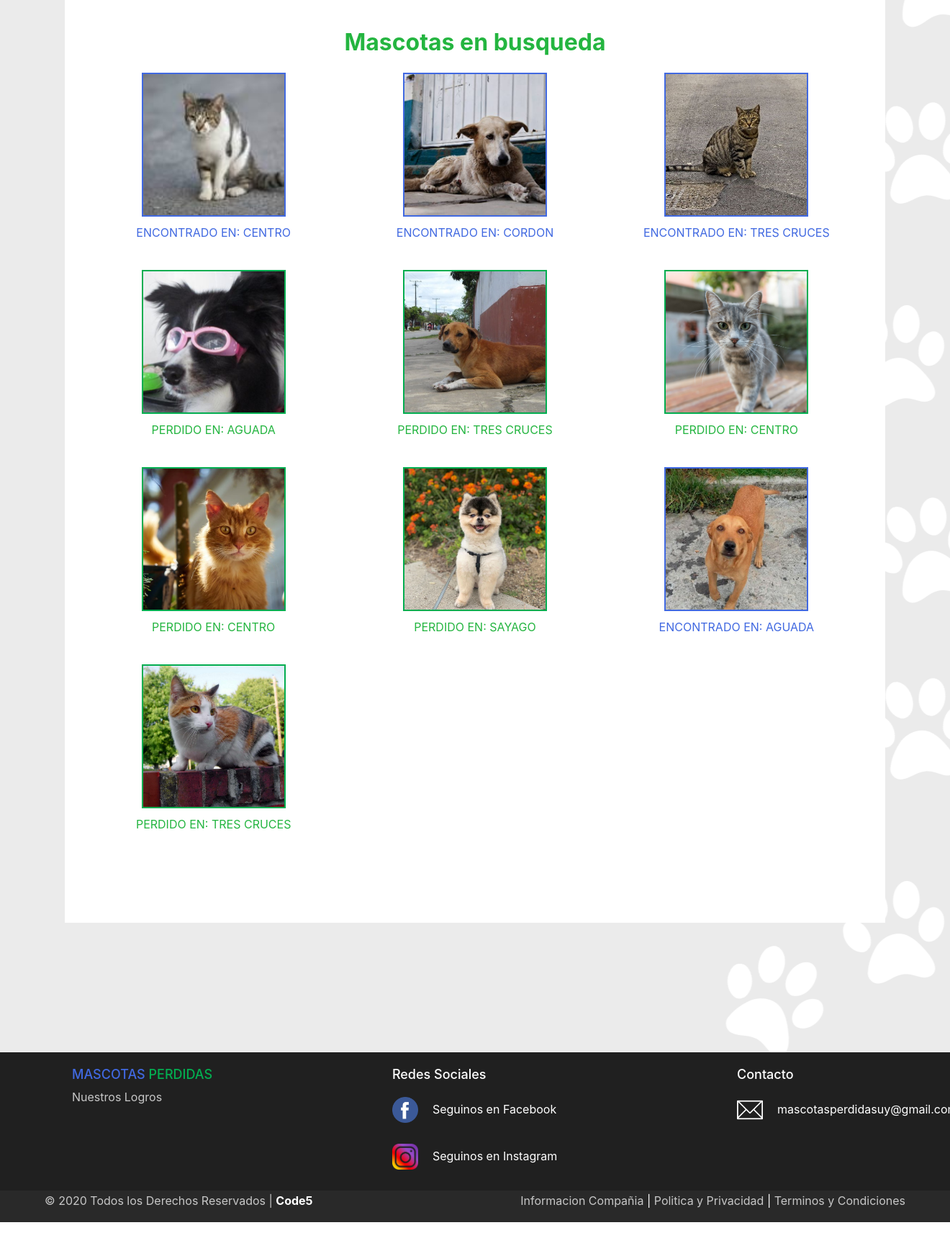
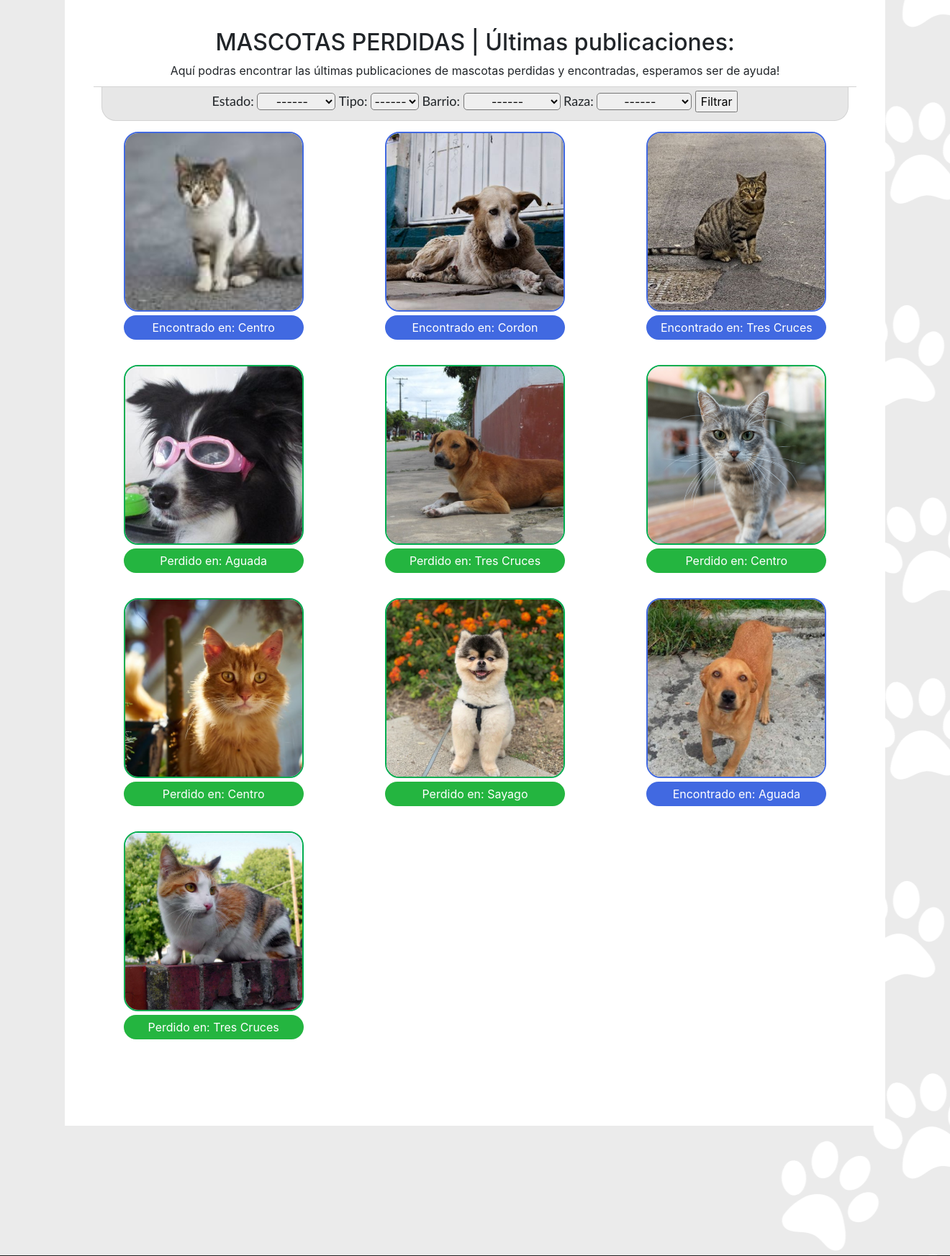
Before and after one commit to Shadowpride/Mascotas-Perdidas.uy, a Django app: page / in a window 1320 px wide; the page is wider, and only the part inside the window is pictured. Shown: the part 119-1864 px from the top of that part at 72% size. Before the commit the page ends 1817 px from the top of that part, so only its background shows below. Run offline with Django 3.2, Linux system fonts and the light colour scheme; data comes from the database, SQL or seed files in the repository; both versions use the stored data as it was after the commit; parts of the project's set-up code (start-up, migrations or seed data) failed here and were passed over; some libraries are stand-ins or nearby versions.

Commit message:
Redisegno del home e impementacion del filter

```diff
--- a/Mascotasperdidas/Mascotasperdidas/static/css/style.css
+++ b/Mascotasperdidas/Mascotasperdidas/static/css/style.css
@@ -38,7 +38,7 @@ body {
 #header_principal {
   padding: 15px 20px;
 
-  background-color: white;
+  background-color: whitesmoke;
 
   border-bottom: lightgray 1px solid;
 
@@ -115,6 +115,49 @@ body {
 .container{
   background-color: white;
   padding: 20px 20px 50px 20px;
+  border: lightgrey 1px;
+}
+
+#subtitulo_home {
+
+  padding-bottom: 10px;
+
+  border-bottom: 1px solid lightgray;
+  display: block;
+}
+
+#formulario_filtro {
+  display: inline-block;
+  width: 98%;
+  text-align: center;
+
+  padding: 5px 0px;
+  justify-content: space-between;
+
+  background-color: rgb(231, 231, 231);
+
+  border: 1px solid lightgray;
+  border-top: none;
+  border-radius: 0px 0px 20px 20px;
+
+  position: sticky;
+  top: 90px;
+  z-index: 1;
+}
+
+#formulario_filtro > label {
+  font-family: 'Gill Sans', 'Gill Sans MT', Calibri, 'Trebuchet MS', sans-serif;
+  font-size: 18px;
+}
+
+#formulario_filtro > select {
+  text-align: center;
+  border-radius: 5px;
+}
+
+#formulario_filtro > select > option {
+  text-align: center;
+  font-family: 'Gill Sans', 'Gill Sans MT', Calibri, 'Trebuchet MS', sans-serif;
 }
 
 #fotos {
@@ -146,9 +189,10 @@ body {
   display: inline-block;
   position: relative;
   object-fit: cover;
-  width:200px;
-  height:200px;
+  width:250px;
+  height:250px;
   transform: scale(1);
+  border-radius: 20px;
 
   border: rgb(3, 173, 80) 2px solid;
 
@@ -159,9 +203,10 @@ body {
   display: inline-block;
   position: relative;
   object-fit: cover;
-  width:200px;
-  height:200px;
+  width:250px;
+  height:250px;
   transform: scale(1);
+  border-radius: 20px;
 
   border: royalblue 2px solid;
 
@@ -169,7 +214,7 @@ body {
 }
 
 .imagenes_perdido:hover, .imagenes_encontrado:hover {
-  transform: scale(1.3);
+  transform: scale(1.04);
 }
 
 
@@ -194,16 +239,28 @@ body {
 }
 
 .verde{
-  color: #24b540;
-  padding: 10px 0px;
+
+  color: white;
+  padding: 5px 0px;
+  margin: 5px 0;
+  background-color: #24b540;
+  min-width: 250px;
+  border-radius: 20px;
+  text-decoration: none;
 }
 .azul {
-  color: royalblue;
-  padding: 10px 0px;
+  color: white;
+  padding: 5px 0px;
+  margin: 5px 0;
+  background-color: royalblue;
+  min-width: 250px;
+  border-radius: 20px;
+  text-decoration: none;
 }
 .bordery {
-  padding: 5px;
+  margin: 10px;
   position: relative;
+
 }
 
 
--- a/Mascotasperdidas/Mascotasperdidas/templates/home.html
+++ b/Mascotasperdidas/Mascotasperdidas/templates/home.html
@@ -11,7 +11,43 @@
 
     <div class="white">
         <div class="container" id="fh5co-features">
-            <div class="heading animate-box"><h2><b><span class="nav-brand">Mascotas en busqueda</span></b></h2></div>
+            <h2>MASCOTAS PERDIDAS | Últimas publicaciones:</h2>
+            <span id="subtitulo_home">Aquí podras encontrar las últimas publicaciones de mascotas perdidas y encontradas, esperamos ser de ayuda!</span>
+
+            <form action="" method="POST" id="formulario_filtro">
+                {% csrf_token %}
+                <label>Estado: </label>
+                <select name="filtro_estado" id="">
+                    <option value="" selected>------</option>
+                    <option value="PERDIDO">Perdido</option>
+                    <option value="ENCONTRADO">Encontrado</option>
+                </select>
+
+                <label>Tipo: </label>
+                <select name="filtro_tipo">
+                    <option value="" selected>------</option>
+                    <option value="1">Perro</option>
+                    <option value="2">Gato</option>
+                </select>
+
+                <label>Barrio: </label>
+                <select name="filtro_barrio">
+                    <option value="" selected>------</option>
+                    {% for barrio in barrios %}
+                        <option value="{{ barrio.id }}">{{ barrio.lugar|title }}</option>
+                    {% endfor %}
+                </select>
+
+                <label>Raza: </label>
+                <select name="filtro_raza">
+                    <option value="" selected>------</option>
+                    {% for raza in razas %}
+                        <option value="{{ raza.id }}">{{ raza.tipo|title }}</option>
+                    {% endfor %}
+                </select>
+
+                <input type="submit" value="Filtrar">
+            </form>
             <div class="row">
                 {% for m in mascotas %}
                     {% if m.estado != 'FINALIZADO' %}
@@ -23,10 +59,10 @@
 
                                         {% if m.estado == 'PERDIDO' %}
                                             <img src="{{ m.imagen.url }}" alt="" class="imagenes_perdido">
-                                            <figcaption class="verde" aria-hidden="true">{{ m.estado }} EN: {{ m.barrio }}</figcaption>
+                                            <figcaption class="verde" aria-hidden="true">{{ m.estado|title }} en: {{ m.barrio|title }}</figcaption>
                                         {% else %}
                                             <img src="{{ m.imagen.url }}" alt="" class="imagenes_encontrado">
-                                            <figcaption class="azul" aria-hidden="true">{{ m.estado }} EN: {{ m.barrio }}</figcaption>
+                                            <figcaption class="azul" aria-hidden="true">{{ m.estado|title }} en: {{ m.barrio|title }}</figcaption>
                                         {% endif %}
                                     </a>
                                 </figure>
--- a/Mascotasperdidas/Mascotasperdidas/views.py
+++ b/Mascotasperdidas/Mascotasperdidas/views.py
@@ -1,16 +1,93 @@
 from django.shortcuts import render, redirect
 from django.contrib.auth.decorators import login_required  # <---- Para pedir acceso de login a funcionalidades
-from Mascotas.models import MascotaPerdida
+from Mascotas.models import MascotaPerdida, Barrio, Raza
 from .forms import MascotaPerdidaForm, MascotaPerdidaForm_e, CustomUserForm
 from django.contrib.auth import login, authenticate
 
 
+
+
 def home(request):
     mascotas = MascotaPerdida.objects.order_by('-id')                       # <---- mostrar ultimos anuncios al principio
+    barrios = Barrio.objects.all()
+    razas = Raza.objects.all()
+
     data = {
-        'mascotas':mascotas
+        'mascotas':mascotas,
+        'barrios':barrios,
+        'razas':razas
     }
+
+    if request.method == 'POST':
+        filtro_estado = request.POST.get('filtro_estado')
+        filtro_tipo = request.POST.get('filtro_tipo')
+        filtro_barrio = request.POST.get('filtro_barrio')
+        filtro_raza = request.POST.get('filtro_raza')
+
+        if filtro_estado == '' and filtro_tipo == '' and filtro_barrio == '' and filtro_raza =='':
+            pass
+
+        elif filtro_estado !='' and filtro_tipo =='' and filtro_barrio == '' and filtro_raza =='':
+            mascotas = MascotaPerdida.objects.order_by('-id').filter(estado=filtro_estado)
+            data['mascotas'] = mascotas
+
+        elif filtro_estado !='' and filtro_tipo =='' and filtro_barrio == '' and filtro_raza !='':
+            mascotas = MascotaPerdida.objects.order_by('-id').filter(estado=filtro_estado, raza_id=filtro_raza)
+            data['mascotas'] = mascotas
+
+        elif filtro_estado !='' and filtro_tipo !='' and filtro_barrio =='' and filtro_raza =='':
+            mascotas = MascotaPerdida.objects.order_by('-id').filter(estado=filtro_estado, tipo_id=filtro_tipo)
+            data['mascotas'] = mascotas
+
+        elif filtro_estado !='' and filtro_tipo !='' and filtro_barrio =='' and filtro_raza !='':
+            mascotas = MascotaPerdida.objects.order_by('-id').filter(estado=filtro_estado, tipo_id=filtro_tipo, raza_id=filtro_raza)
+            data['mascotas'] = mascotas
+
+        elif filtro_estado == '' and filtro_tipo !='' and filtro_barrio =='' and filtro_raza =='':
+            mascotas = MascotaPerdida.objects.order_by('-id').filter(tipo_id=filtro_tipo)
+            data['mascotas'] = mascotas
+
+        elif filtro_estado == '' and filtro_tipo !='' and filtro_barrio !='' and filtro_raza =='':
+            mascotas = MascotaPerdida.objects.order_by('-id').filter(tipo_id=filtro_tipo, barrio_id=filtro_barrio)
+            data['mascotas'] = mascotas
+
+        elif filtro_estado != '' and filtro_tipo =='' and filtro_barrio !='' and filtro_raza =='':
+            mascotas = MascotaPerdida.objects.order_by('-id').filter(estado=filtro_estado, barrio_id=filtro_barrio)
+            data['mascotas'] = mascotas
+
+        elif filtro_estado != '' and filtro_tipo =='' and filtro_barrio !='' and filtro_raza !='':
+            mascotas = MascotaPerdida.objects.order_by('-id').filter(estado=filtro_estado, barrio_id=filtro_barrio, raza_id=filtro_raza)
+            data['mascotas'] = mascotas
+
+        elif filtro_estado == '' and filtro_tipo =='' and filtro_barrio !='' and filtro_raza =='':
+            mascotas = MascotaPerdida.objects.order_by('-id').filter(barrio_id=filtro_barrio)
+            data['mascotas'] = mascotas
+
+        elif filtro_estado == '' and filtro_tipo =='' and filtro_barrio =='' and filtro_raza !='':
+            mascotas = MascotaPerdida.objects.order_by('-id').filter(raza_id=filtro_raza)
+            data['mascotas'] = mascotas
+
+        elif filtro_estado == '' and filtro_tipo !='' and filtro_barrio =='' and filtro_raza !='':
+            mascotas = MascotaPerdida.objects.order_by('-id').filter(tipo_id=filtro_tipo, raza_id=filtro_raza)
+            data['mascotas'] = mascotas
+
+        elif filtro_estado == '' and filtro_tipo !='' and filtro_barrio !='' and filtro_raza !='':
+            mascotas = MascotaPerdida.objects.order_by('-id').filter(tipo_id=filtro_tipo, barrio_id=filtro_barrio, raza_id=filtro_raza)
+            data['mascotas'] = mascotas
+
+        elif filtro_estado == '' and filtro_tipo =='' and filtro_barrio !='' and filtro_raza !='':
+            mascotas = MascotaPerdida.objects.order_by('-id').filter(barrio_id=filtro_barrio, raza_id=filtro_raza)
+            data['mascotas'] = mascotas
+
+        else:
+            mascotas = MascotaPerdida.objects.order_by('-id').filter(estado=filtro_estado,
+                                                                    tipo_id=filtro_tipo,
+                                                                    barrio_id=filtro_barrio,
+                                                                    raza_id=filtro_raza)
+            data['mascotas'] = mascotas
+
     return render(request, 'home.html', data)
+
 
 @login_required
 def nuevo_ingreso_perdido(request):
@@ -27,6 +104,7 @@ def nuevo_ingreso_perdido(request):
         data['form'] = formulario                                           # <---- para ingresar las validaciones .forms.py> Alerta_fecha
     return render(request, 'nuevo_ingreso_perdido.html', data)
 
+
 @login_required
 def nuevo_ingreso_encontrado(request):
     data = {
@@ -41,6 +119,7 @@ def nuevo_ingreso_encontrado(request):
             return redirect(to='home')
         data['form_e'] = formulario_e
     return render(request, 'nuevo_ingreso_encontrado.html', data)
+
 
 @login_required
 def Listado_publicaciones(request):
@@ -72,6 +151,7 @@ def Eliminar_publicacion(request, id):
     publicacion.delete()
 
     return redirect(to="listado_publicaciones")
+
 
 def Finalizar(request, id):
     publicacion = MascotaPerdida.objects.get(id=id)
@@ -108,6 +188,7 @@ def registro_usuario(request):
 
     return render(request, 'registration/registrar.html', data)
 
+
 def historial(request):
     historial = MascotaPerdida.objects.order_by('fecha')                      # <---- mostrar ultimos anuncios al principio
     data = {
```
Also changed, not shown: Mascotasperdidas/db.sqlite3.
